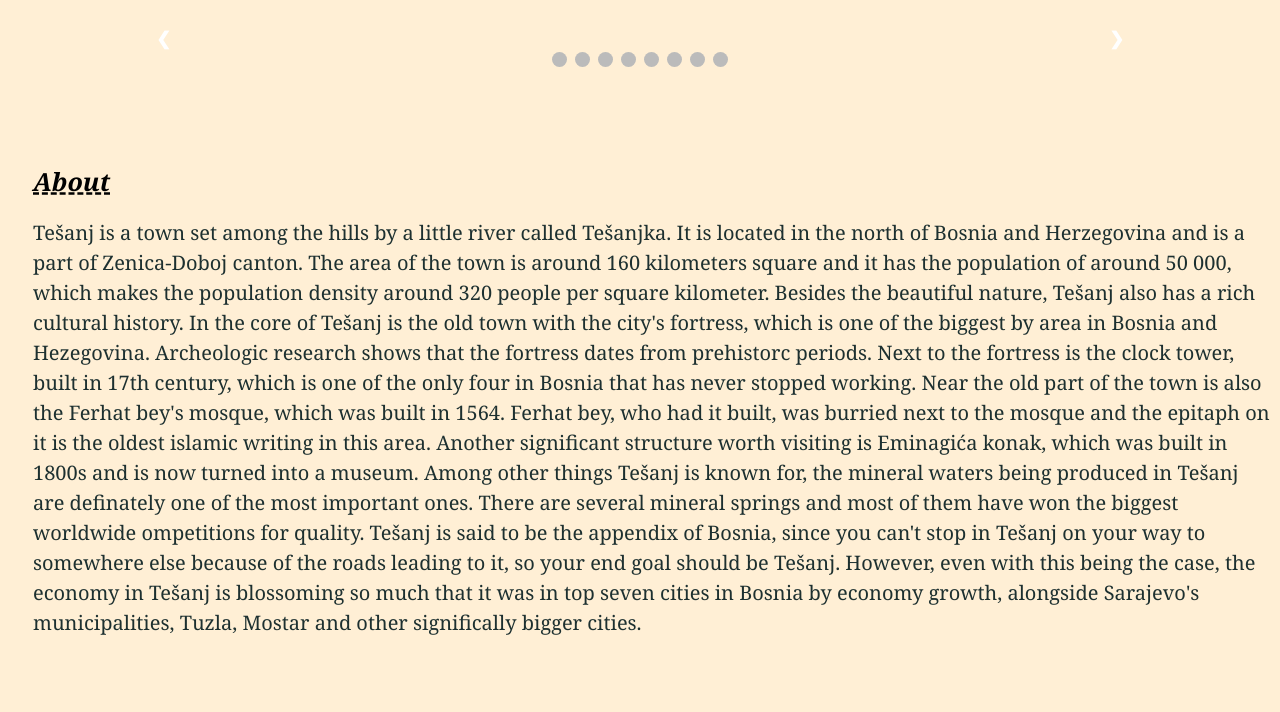
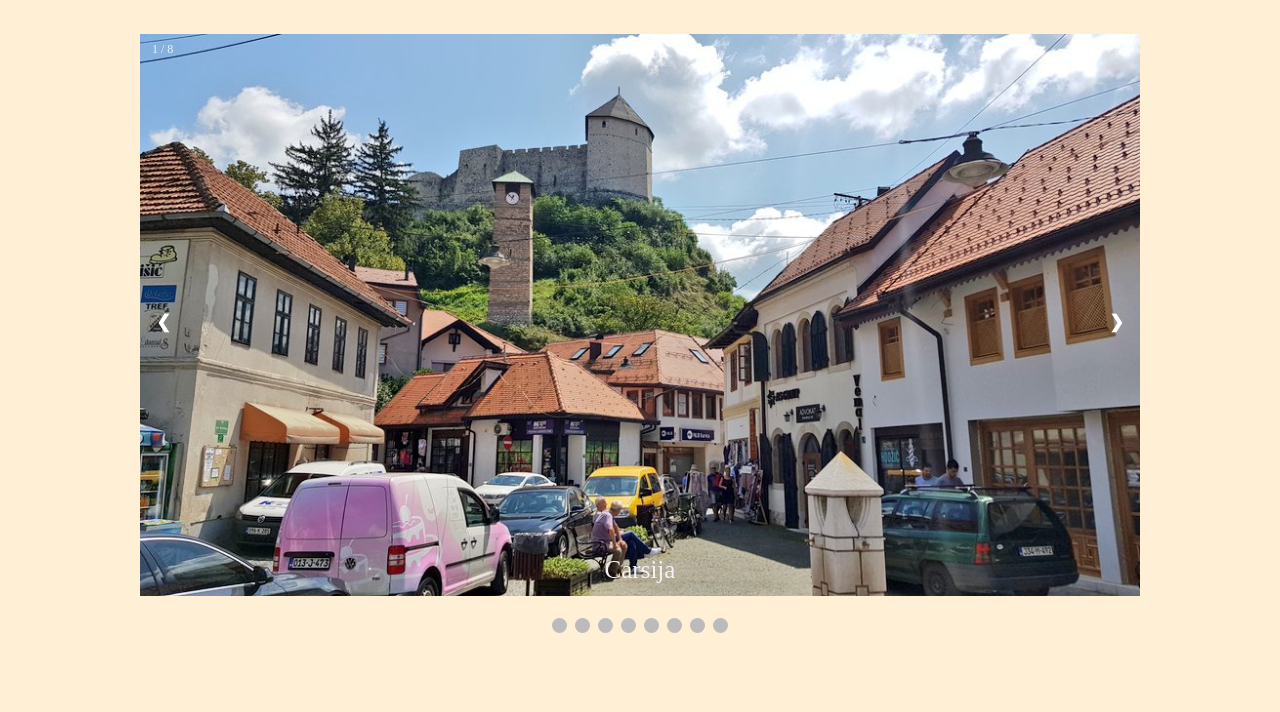
Before and after one commit to sadIFa/tesanj-str, a plain HTML site: page index.html in a window 1280 px wide. Shown: the part 83-795 px from the top of the page. Drawn offline with Linux system fonts and the light colour scheme.

Commit message:
Update p6.css

```diff
--- a/p6.css
+++ b/p6.css
@@ -103,6 +103,7 @@ h3{
 .mySlides {
   display: none;
 }
+#slide1 {display:block}
 
 /* Next & previous buttons */
 .prev, .next {
```
